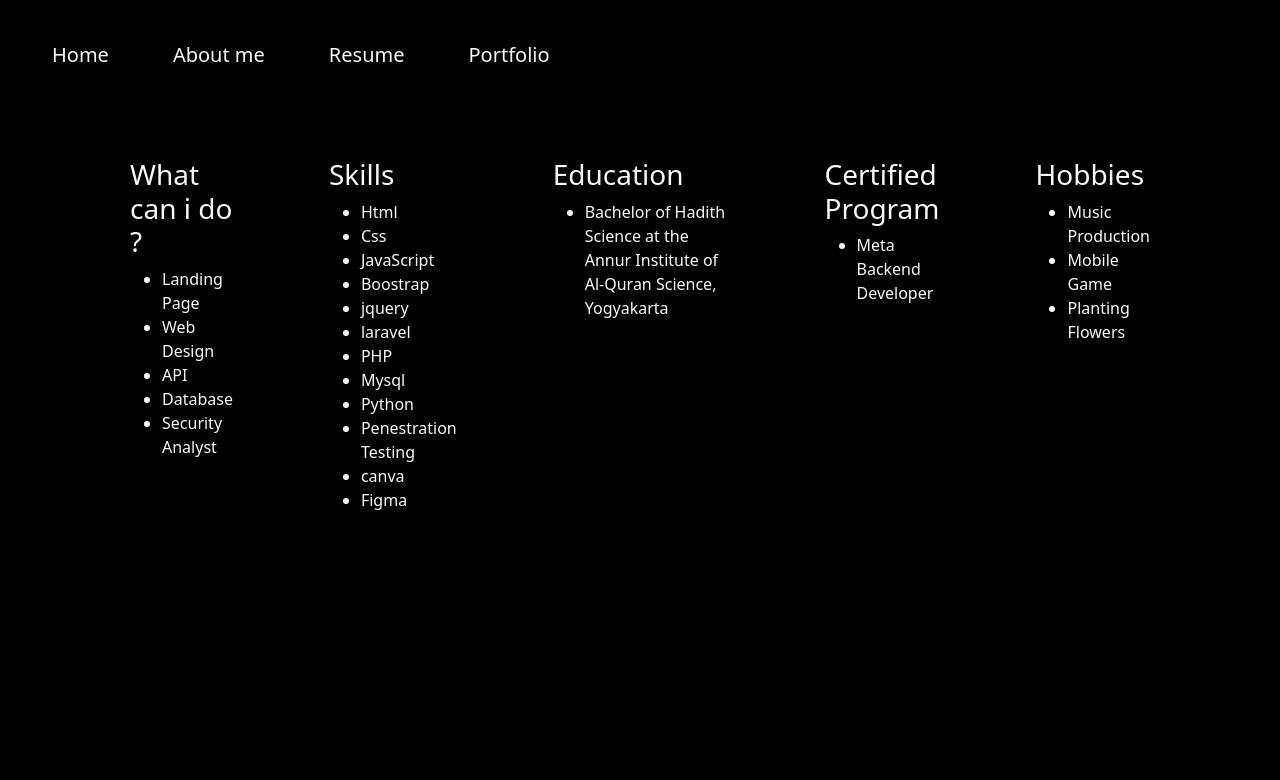
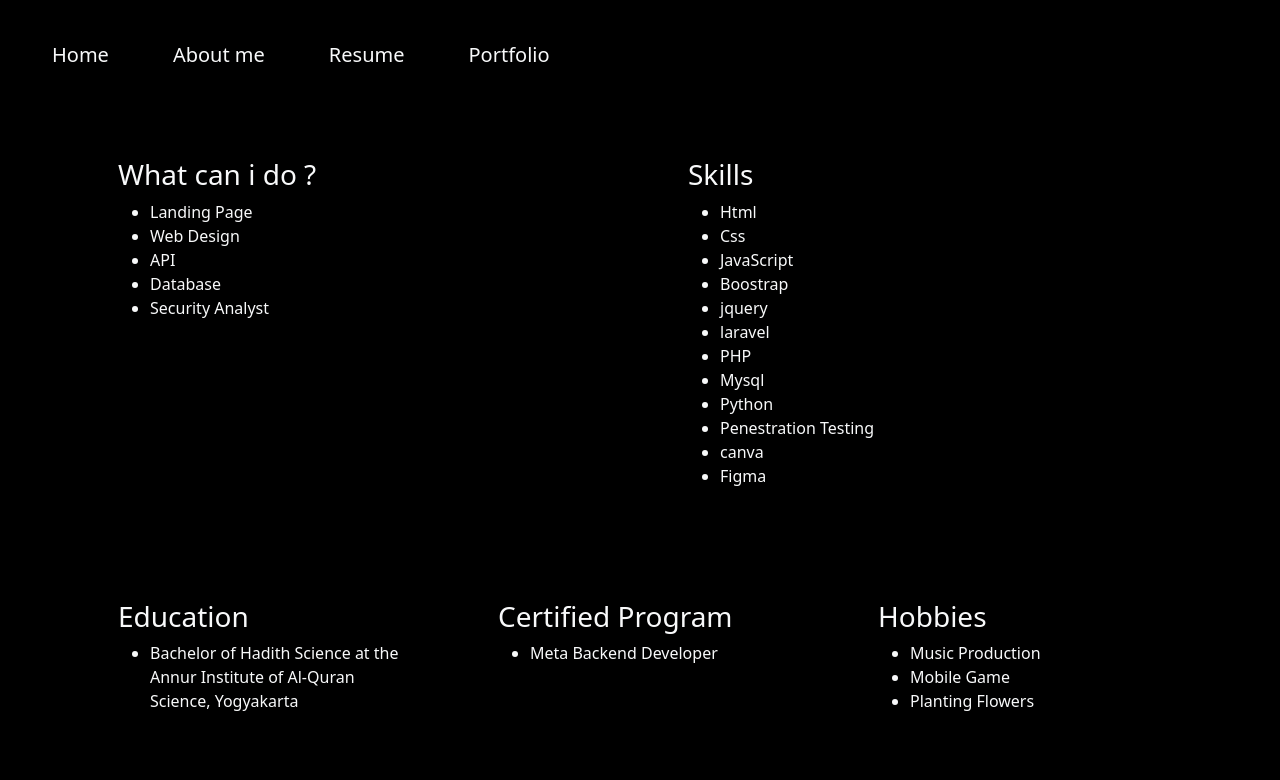
Before and after one commit to lisalazim/myprofile, a plain HTML site: page index.html in a window 1280 px wide. Shown: the part 1600-2380 px from the top of the page. Drawn offline with nearby package versions, Linux system fonts and the light colour scheme; a web font is replaced by a local one.

Commit message:
continue

```diff
--- a/index.html
+++ b/index.html
@@ -63,10 +63,9 @@
                 <a href="#resume" class="navbar-brand text-light p-4">Resume</a>
                 <a href="" class="navbar-brand text-light p-4">Portfolio</a>
             </nav>
-
-
-            <div class="container  text-light d-flex justify-content-between align-items-start">
-                <div class="canIDo p-5">
+            <div class="container text-light ">
+                <div class="row">
+                    <div class="col p-5">
                         <h3>What can i do ?</h3>
                         <ul>
                             <li>Landing Page</li>
@@ -76,7 +75,7 @@
                             <li>Security Analyst</li>
                         </ul>
                     </div>
-                <div class="mySkill p-5">
+                    <div class="col mySkill p-5">
                         <h3>Skills</h3>
                         <ul>
                             <li>Html</li>
@@ -93,25 +92,28 @@
                             <li>Figma</li>
                         </ul>
                     </div>
-                <div class="education p-5">
+                </div>
+                <div class="row">
+                    <div class="col education p-5">
                         <h3>Education</h3>
                         <ul>
                             <li>Bachelor of Hadith Science at the Annur Institute of Al-Quran Science, Yogyakarta</li>
                         </ul>
                     </div>
-                <div class="certificatePrograms p-5">
+                    <div class="col certificatePrograms p-5">
                         <h3>Certified Program</h3>
                         <ul>
                             <li>Meta Backend Developer</li>
                         </ul>
                     </div>
-                <div class="hobbies p-5">
+                    <div class=" col hobbies p-5">
                         <h3>Hobbies</h3>
                         <ul>
                             <li>Music Production</li>
                             <li>Mobile Game</li>
                             <li>Planting Flowers</li>
                         </ul>
+                    </div>
                 </div>
             </div>
         </div>
--- a/style.css
+++ b/style.css
@@ -59,3 +59,7 @@
     background-size: cover;
     height: 100vh;
 }
+
+#resume .container .row .col{
+
+}
```
Lines whose indentation alone changed are shown as unchanged.
